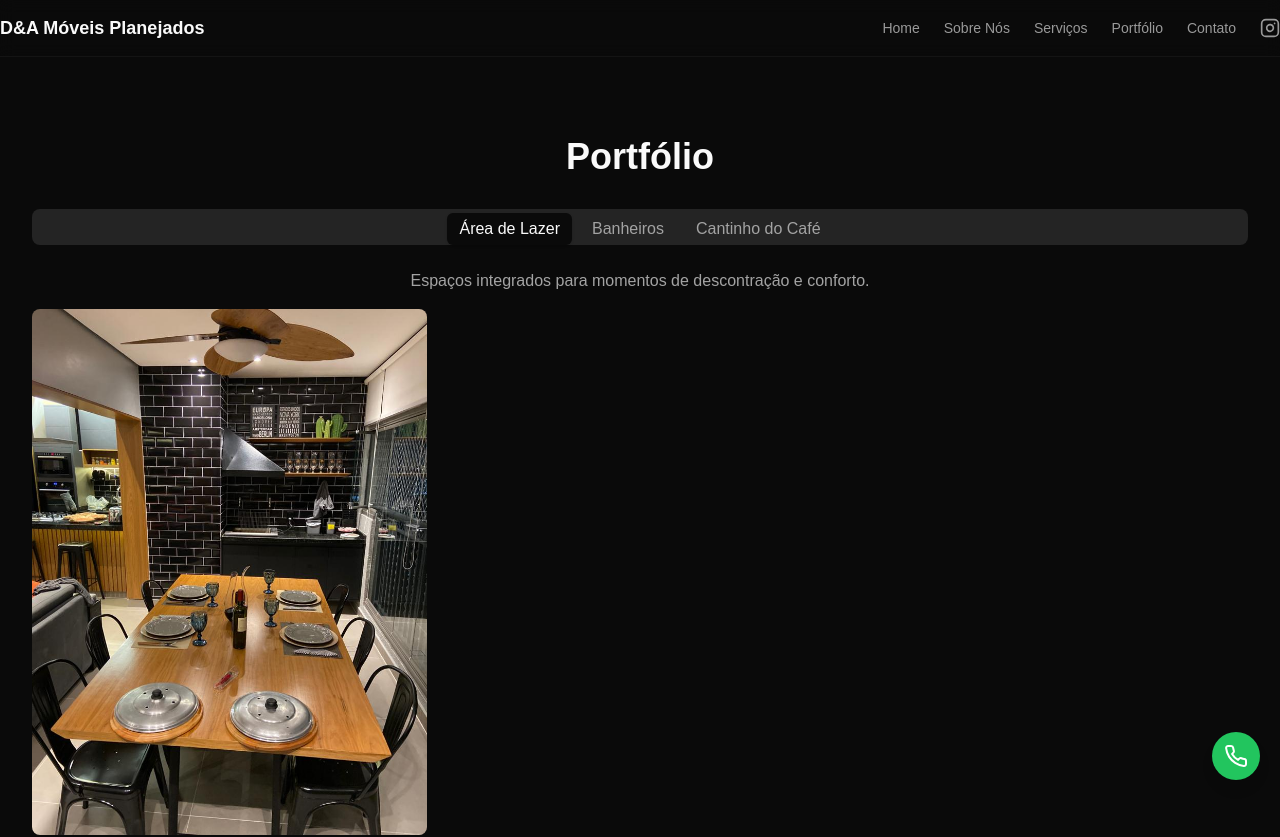
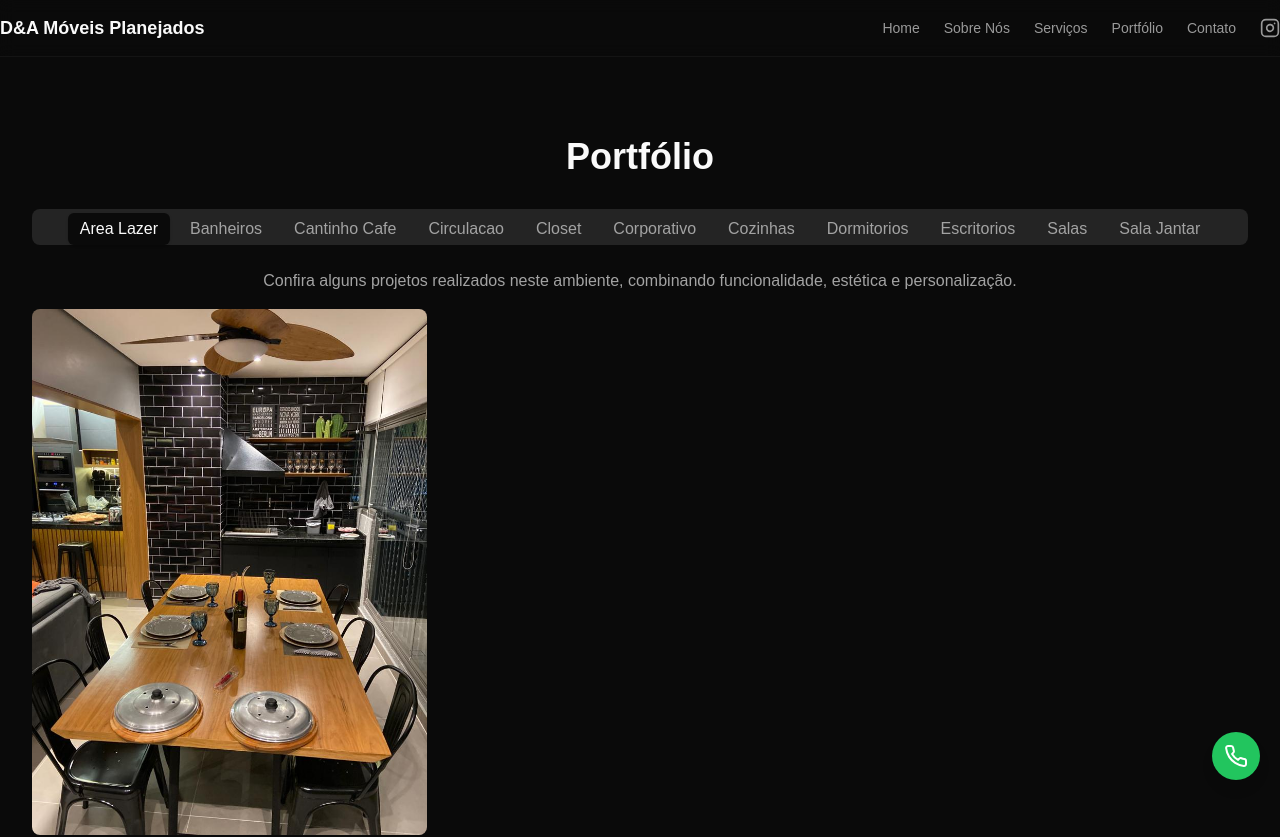
Before and after one commit to alahazelsk/DeA_M-veis_Planejados, a Next.js app: page /portfolio in a window 1280 px wide. Shown: the top 837 px of the page. Built offline with nearby package versions, Linux system fonts and the light colour scheme.

Commit message:
Add files via upload

```diff
--- a/src/app/portfolio/page.tsx
+++ b/src/app/portfolio/page.tsx
@@ -12,32 +12,143 @@ type Project = {
 
 const projects: Project[] = [
   {
-    id: 1,
-    title: "Área de Lazer",
-    description:
-      "Espaços integrados para momentos de descontração e conforto.",
-    images: ["/area_lazer/area-lazer-01.jpg"],
-    category: "area_lazer",
+    "id": 1,
+    "title": "Area Lazer",
+    "description": "Confira alguns projetos realizados neste ambiente, combinando funcionalidade, est\u00e9tica e personaliza\u00e7\u00e3o.",
+    "images": [
+      "/area_lazer/area-lazer-01.jpg"
+    ],
+    "category": "area_lazer"
   },
   {
-    id: 2,
-    title: "Banheiros",
-    description:
-      "Soluções que unem funcionalidade e sofisticação.",
-    images: [
+    "id": 2,
+    "title": "Banheiros",
+    "description": "Confira alguns projetos realizados neste ambiente, combinando funcionalidade, est\u00e9tica e personaliza\u00e7\u00e3o.",
+    "images": [
       "/banheiros/banheiros-01.jpg",
       "/banheiros/banheiros-02.jpg",
+      "/banheiros/banheiros-03.jpg",
+      "/banheiros/banheiros-04.jpg",
+      "/banheiros/banheiros-05.jpg"
     ],
-    category: "banheiros",
+    "category": "banheiros"
   },
   {
-    id: 3,
-    title: "Cantinho do Café",
-    description:
-      "Ambientes pensados para momentos de pausa e aconchego.",
-    images: ["/cantinho_cafe/cantinho-cafe-01.jpg"],
-    category: "cantinho_cafe",
+    "id": 3,
+    "title": "Cantinho Cafe",
+    "description": "Confira alguns projetos realizados neste ambiente, combinando funcionalidade, est\u00e9tica e personaliza\u00e7\u00e3o.",
+    "images": [
+      "/cantinho_cafe/cantinho-cafe-01.jpg",
+      "/cantinho_cafe/cantinho-cafe-02.jpg",
+      "/cantinho_cafe/cantinho-cafe-03.jpg",
+      "/cantinho_cafe/cantinho-cafe-04.jpg",
+      "/cantinho_cafe/cantinho-cafe-05.jpg"
+    ],
+    "category": "cantinho_cafe"
   },
+  {
+    "id": 4,
+    "title": "Circulacao",
+    "description": "Confira alguns projetos realizados neste ambiente, combinando funcionalidade, est\u00e9tica e personaliza\u00e7\u00e3o.",
+    "images": [
+      "/circulacao/circulacao-01.jpg",
+      "/circulacao/circulacao-02.jpg",
+      "/circulacao/circulacao-03.jpg",
+      "/circulacao/circulacao-04.jpg",
+      "/circulacao/circulacao-05.jpg"
+    ],
+    "category": "circulacao"
+  },
+  {
+    "id": 5,
+    "title": "Closet",
+    "description": "Confira alguns projetos realizados neste ambiente, combinando funcionalidade, est\u00e9tica e personaliza\u00e7\u00e3o.",
+    "images": [
+      "/closet/closet-01.jpg",
+      "/closet/closet-02.jpg",
+      "/closet/closet-03.jpg",
+      "/closet/closet-04.jpg",
+      "/closet/closet-05.jpg"
+    ],
+    "category": "closet"
+  },
+  {
+    "id": 6,
+    "title": "Corporativo",
+    "description": "Confira alguns projetos realizados neste ambiente, combinando funcionalidade, est\u00e9tica e personaliza\u00e7\u00e3o.",
+    "images": [
+      "/corporativo/corporativo-01.jpg",
+      "/corporativo/corporativo-02.jpg",
+      "/corporativo/corporativo-03.jpg",
+      "/corporativo/corporativo-04.jpg",
+      "/corporativo/corporativo-05.jpg"
+    ],
+    "category": "corporativo"
+  },
+  {
+    "id": 7,
+    "title": "Cozinhas",
+    "description": "Confira alguns projetos realizados neste ambiente, combinando funcionalidade, est\u00e9tica e personaliza\u00e7\u00e3o.",
+    "images": [
+      "/cozinhas/cozinhas-01.jpg",
+      "/cozinhas/cozinhas-02.jpg",
+      "/cozinhas/cozinhas-03.jpg",
+      "/cozinhas/cozinhas-04.jpg",
+      "/cozinhas/cozinhas-05.jpg"
+    ],
+    "category": "cozinhas"
+  },
+  {
+    "id": 8,
+    "title": "Dormitorios",
+    "description": "Confira alguns projetos realizados neste ambiente, combinando funcionalidade, est\u00e9tica e personaliza\u00e7\u00e3o.",
+    "images": [
+      "/dormitorios/dormitorios-01.jpg",
+      "/dormitorios/dormitorios-02.jpg",
+      "/dormitorios/dormitorios-03.jpg",
+      "/dormitorios/dormitorios-04.jpg",
+      "/dormitorios/dormitorios-05.jpg"
+    ],
+    "category": "dormitorios"
+  },
+  {
+    "id": 9,
+    "title": "Escritorios",
+    "description": "Confira alguns projetos realizados neste ambiente, combinando funcionalidade, est\u00e9tica e personaliza\u00e7\u00e3o.",
+    "images": [
+      "/escritorios/escritorios-01.jpg",
+      "/escritorios/escritorios-02.jpg",
+      "/escritorios/escritorios-03.jpg",
+      "/escritorios/escritorios-04.jpg"
+    ],
+    "category": "escritorios"
+  },
+  {
+    "id": 10,
+    "title": "Salas",
+    "description": "Confira alguns projetos realizados neste ambiente, combinando funcionalidade, est\u00e9tica e personaliza\u00e7\u00e3o.",
+    "images": [
+      "/salas/salas-01.jpg",
+      "/salas/salas-02.jpg",
+      "/salas/salas-03.jpg",
+      "/salas/salas-04.jpg",
+      "/salas/salas-05.jpg"
+    ],
+    "category": "salas"
+  },
+  {
+    "id": 11,
+    "title": "Sala Jantar",
+    "description": "Confira alguns projetos realizados neste ambiente, combinando funcionalidade, est\u00e9tica e personaliza\u00e7\u00e3o.",
+    "images": [
+      "/sala_jantar/sala-jantar-01.jpg",
+      "/sala_jantar/sala-jantar-02.jpg",
+      "/sala_jantar/sala-jantar-03.jpg",
+      "/sala_jantar/sala-jantar-04.jpg",
+      "/sala_jantar/sala-jantar-05.jpg"
+    ],
+    "category": "sala_jantar"
+  }
 ];
 
 export default function Portfolio() {
@@ -48,11 +159,7 @@ export default function Portfolio() {
       <Tabs defaultValue={projects[0].category} className="space-y-6">
         <TabsList className="flex flex-wrap justify-center gap-2">
           {projects.map((p) => (
-            <TabsTrigger
-              key={p.id}
-              value={p.category}
-              className="text-sm sm:text-base"
-            >
+            <TabsTrigger key={p.id} value={p.category} className="text-sm sm:text-base">
               {p.title}
             </TabsTrigger>
           ))}
@@ -60,20 +167,10 @@ export default function Portfolio() {
 
         {projects.map((p) => (
           <TabsContent key={p.id} value={p.category}>
-            <p className="mb-4 text-muted-foreground text-center">
-              {p.description}
-            </p>
-
+            <p className="mb-4 text-muted-foreground text-center">{p.description}</p>
             <div className="grid gap-4 sm:grid-cols-2 lg:grid-cols-3">
               {p.images.map((src, i) => (
-                <Image
-                  key={i}
-                  src={src}
-                  alt={`${p.title} ${i + 1}`}
-                  width={600}
-                  height={400}
-                  className="rounded-lg object-cover w-full h-auto"
-                />
+                <Image key={i} src={src} alt={`${p.title} ${i+1}`} width={600} height={400} className="rounded-lg object-cover w-full h-auto" />
               ))}
             </div>
           </TabsContent>
```
